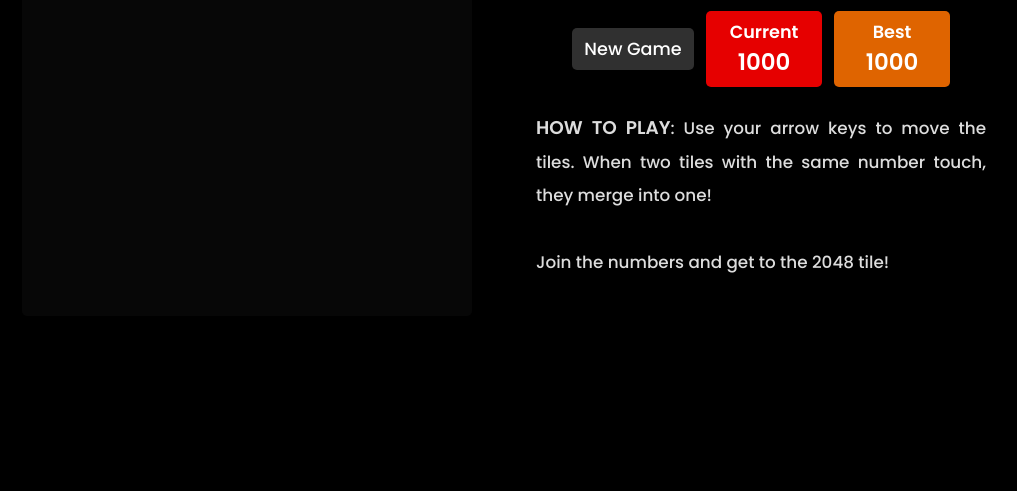
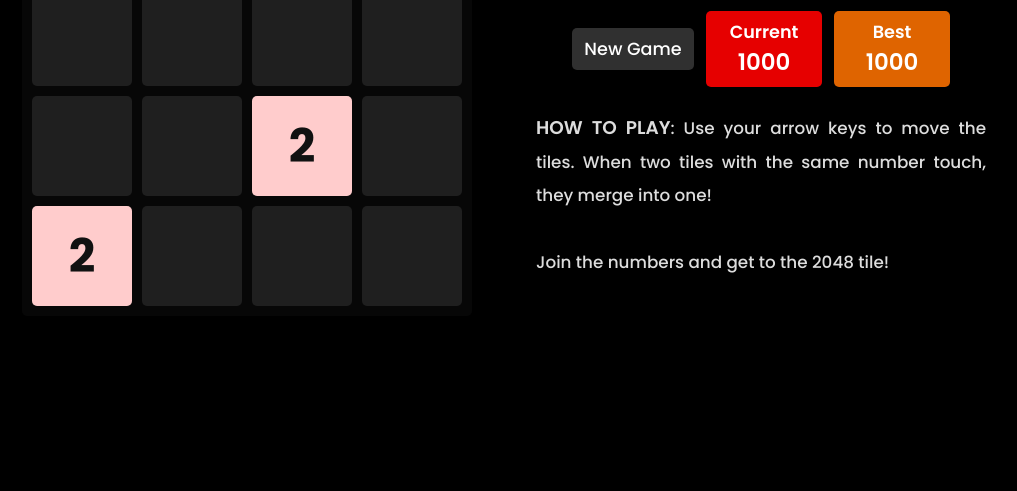
Before and after one commit to jAnubhav/2048, a plain HTML site: page index.html in a window 1280 px wide. Shown: the part 309-800 px from the top of the page, without its empty margins (136-1153 px from the left). Drawn offline with Linux system fonts and the light colour scheme.

Commit message:
Update index.html

```diff
--- a/index.html
+++ b/index.html
@@ -41,7 +41,7 @@
         </div>
     </section>
 
-    <script src="./script2.js"></script>
+    <script src="./script.js"></script>
 </body>
 
 </html>
```
